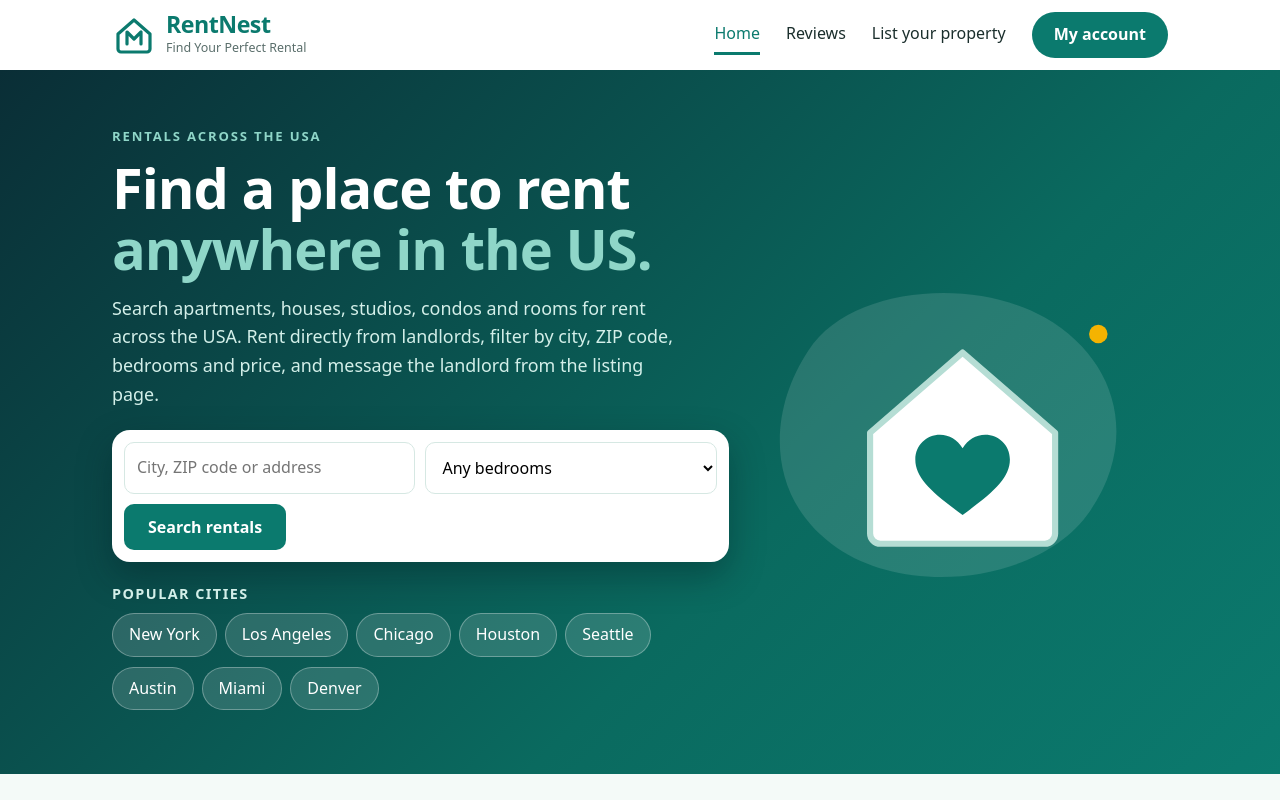
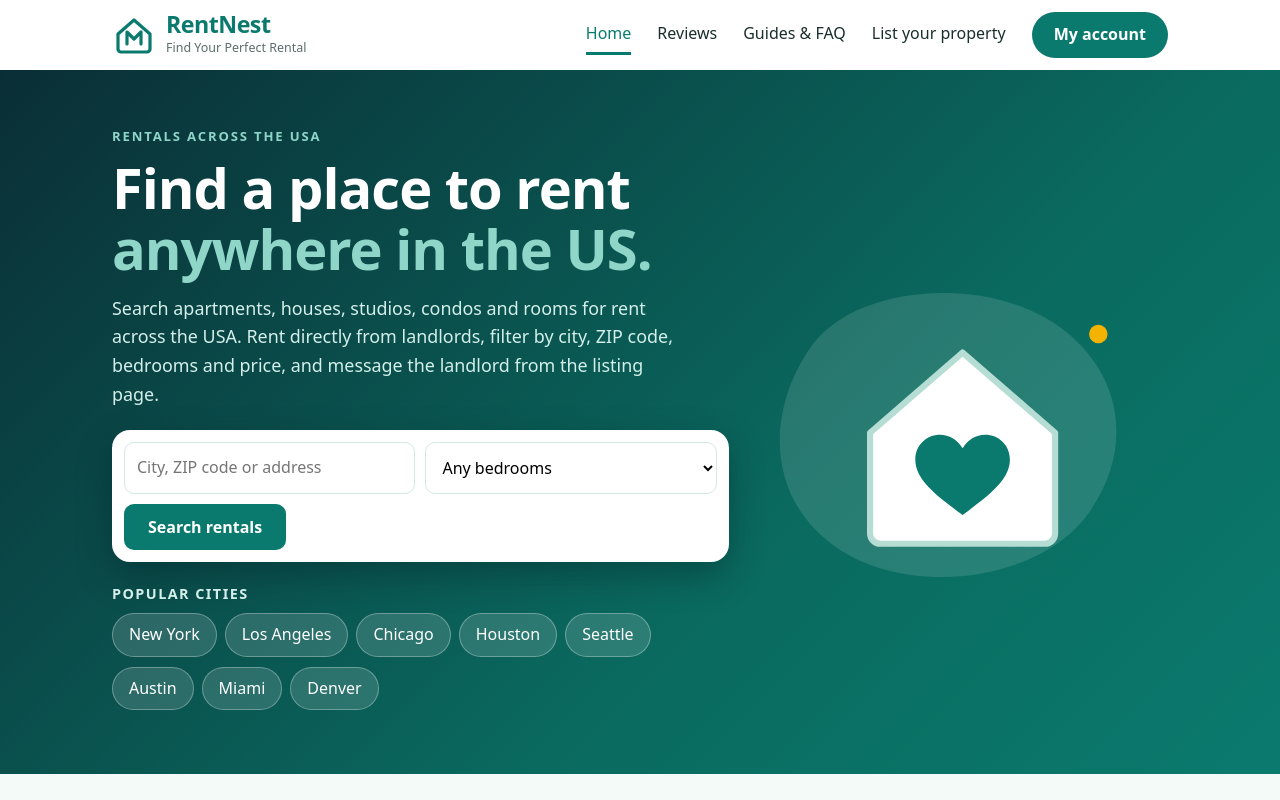
Before and after one commit to kiranpatel001200-code/rentals, a plain HTML site: page index.html in a window 1280 px wide. Shown: the top 800 px of the page. Drawn offline with nearby package versions, Linux system fonts and the light colour scheme; no server answers; files whose address does not match are found by name.

Commit message:
Connect RentNest rental guides and FAQ

```diff
--- a/index.html
+++ b/index.html
@@ -142,6 +142,7 @@ header.top nav a.pill{margin-top:10px;text-align:center;border-radius:12px;borde
 <nav id="nav">
 <a href="index.html" class="on">Home</a>
 <a href="reviews.html">Reviews</a>
+<a href="blog.html">Guides & FAQ</a>
 <a href="create-listing.html" class="hide-sm">List your property</a>
 <a href="account.html" class="pill">My account</a>
 </nav>
```
